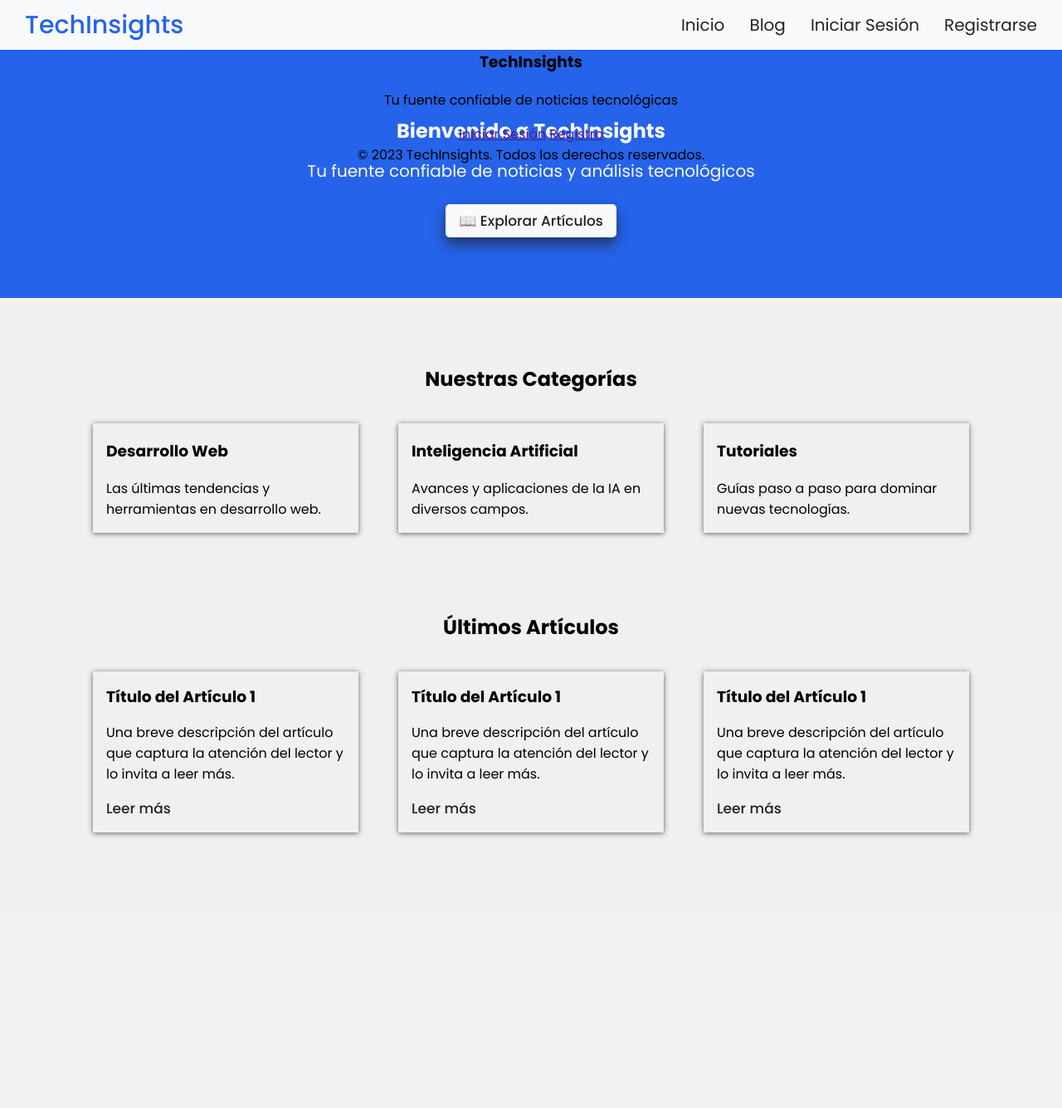
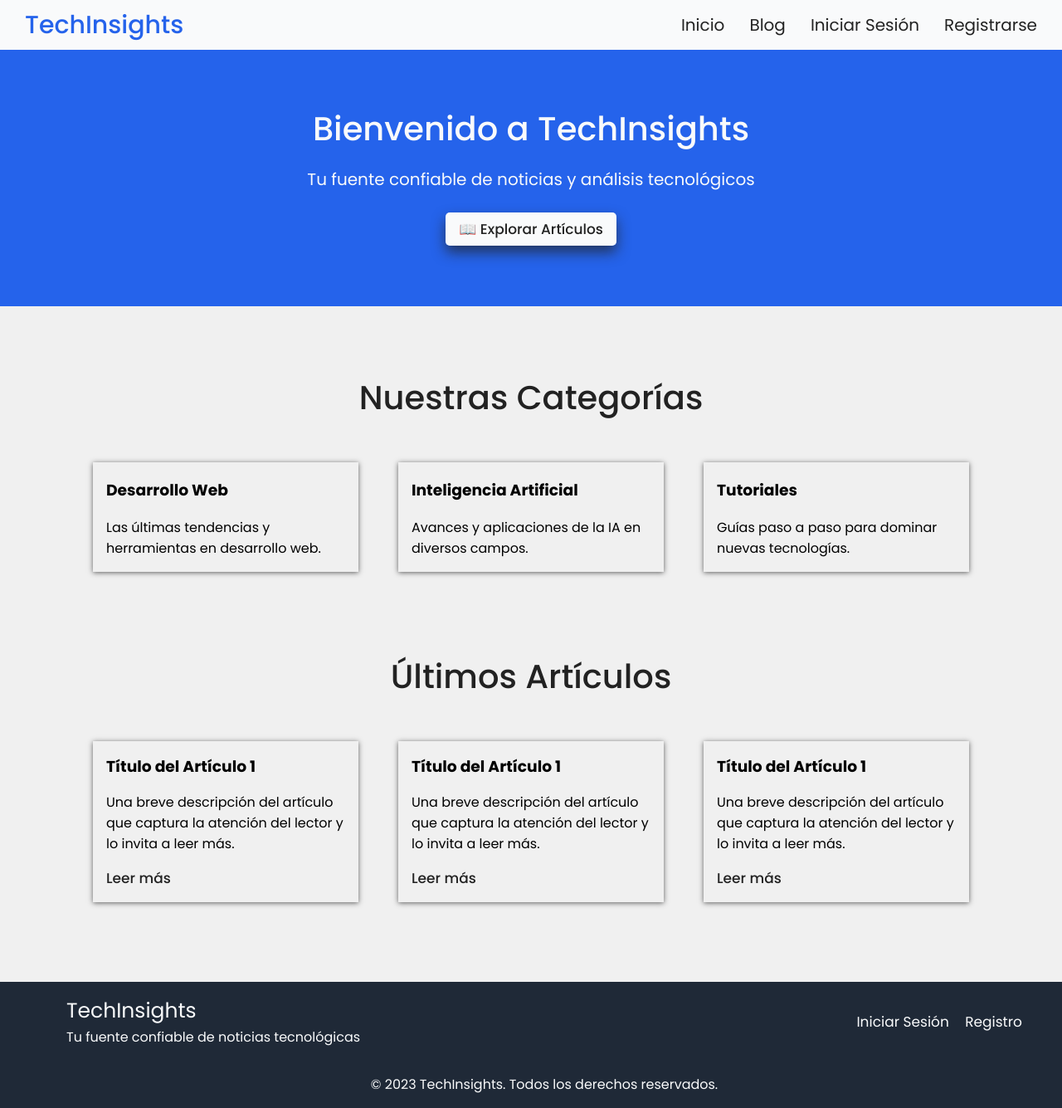
Before and after one commit to JuanWebDeveloper/TechInsights, a Django app: page / in a window 1280 px wide. Shown: the whole page at 83% size. Before the commit the page ends 1009 px from the top, so only its background shows below. Run offline with Django 5.2, Linux system fonts and the light colour scheme.

Commit message:
Added CSS styles for the footer.

```diff
--- a/static/css/global-styles.css
+++ b/static/css/global-styles.css
@@ -5,14 +5,22 @@
 body {
  background-color: #f0f0f0;
  margin: 0;
- margin-top: 60px;
+ margin-top: 45px;
+ overflow-x: hidden;
  padding: 0;
+}
+
+h1,
+h2 {
+ color: #222222;
+ font-size: 40px;
+ font-weight: 500;
+ margin-bottom: 2rem;
 }
 
 .public-navbar {
  align-items: center;
  background-color: #f9fafb;
- color: #fff;
  display: flex;
  height: 60px;
  justify-content: space-between;
@@ -50,6 +58,80 @@ body {
 }
 
 .templates-content {
- position: absolute;
+ position: relative;
  width: 100vw;
 }
+
+.footer {
+ background-color: #1f2937;
+ position: relative;
+ padding: 1rem;
+ width: 100%;
+ bottom: 0;
+}
+
+.footer .container {
+ color: #f9fafb;
+ margin: 0 auto;
+ position: relative;
+ width: 90%;
+}
+
+.footer .container .content {
+ align-items: center;
+ display: flex;
+ justify-content: space-between;
+ margin-bottom: 2rem;
+ position: relative;
+ width: 100%;
+}
+
+.footer .container .content .branding {
+ position: relative;
+ text-align: left;
+}
+
+.footer .container .content .branding h3,
+.footer .container .content .branding p {
+ margin: 0;
+}
+
+.footer .container .content .branding h3 {
+ font-size: 25px;
+ font-weight: 400;
+}
+
+.footer .container .content .links a {
+ color: #f9fafb;
+ font-size: 17px;
+ margin-left: 15px;
+ text-decoration: none;
+ transition: color 0.3s ease-out;
+}
+
+.footer .container .content .links a:hover {
+ color: #2563eb;
+}
+
+@media (max-width: 767px) {
+ .footer .container .content {
+  flex-direction: column;
+ }
+
+ .footer .container .content .branding {
+  margin-bottom: 2rem;
+  text-align: center;
+ }
+
+ .footer .container .content .branding h3 {
+  margin-bottom: 0.5rem;
+ }
+
+ .footer .container .content .links a {
+  font-size: 20px;
+ }
+
+ .footer .container .content .links a:first-child {
+  margin-left: 0;
+ }
+}
```
